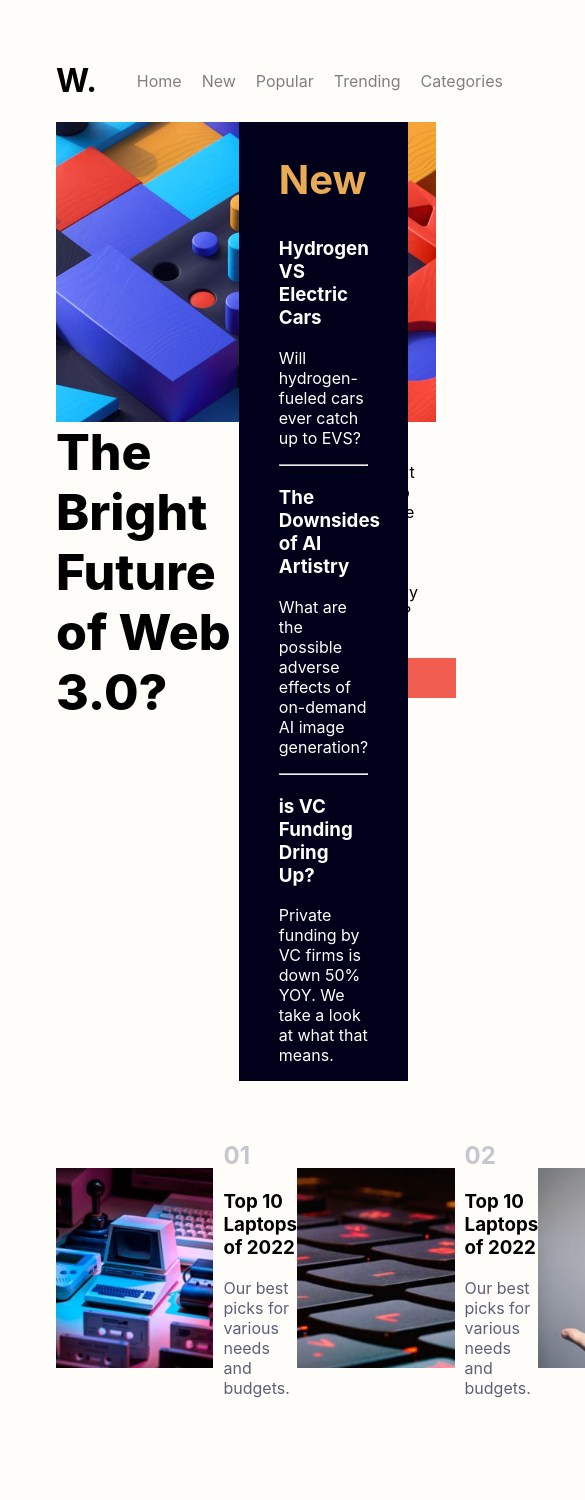
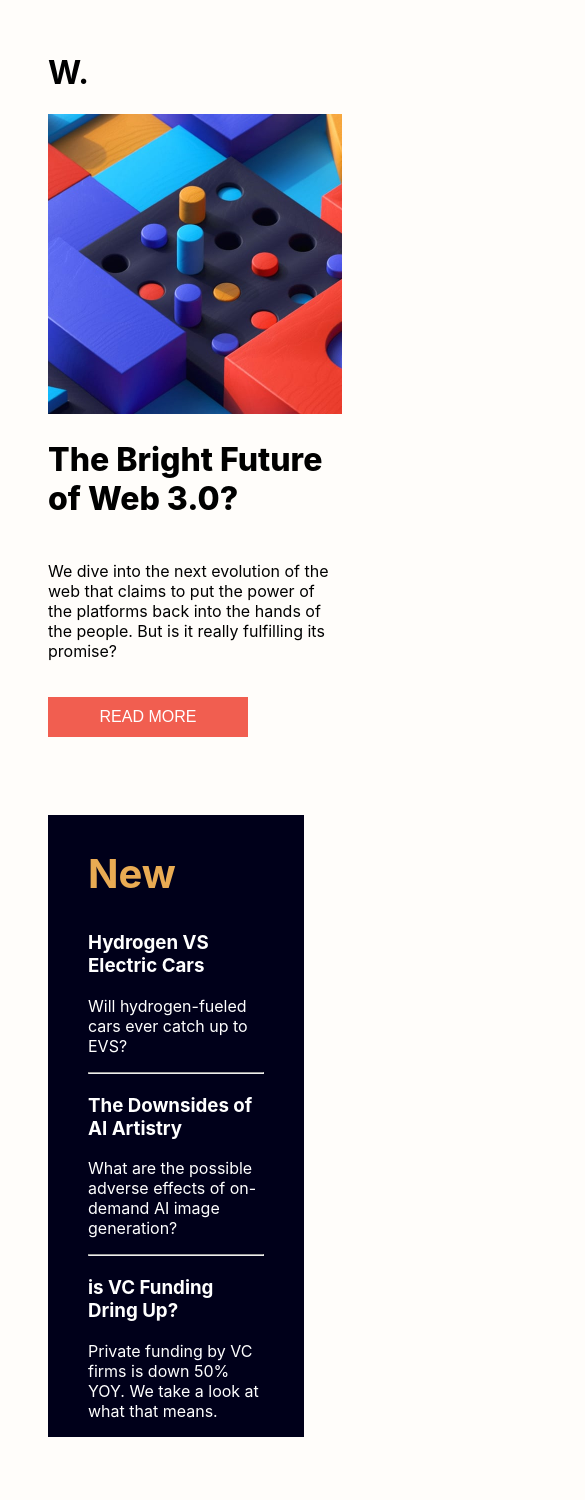
Before and after one commit to eduard50/news-homepageweb, a React (Vite) app: page / in a window 390 px wide. Shown: the top 1500 px of the page, 585 px wide, since content can reach past the window. Before the commit the page ends 1454 px from the top, so only its background shows below. Built offline with nearby package versions, Linux system fonts and the light colour scheme.

Commit message:
Responsive design

```diff
--- a/src/App.css
+++ b/src/App.css
@@ -63,11 +63,6 @@ ul>li{
   align-items: center;
 }
 
-
-.grid-container__main-content__main-text__add_info{
-  padding: 10px;
-}
-
 .grid-container__main-content__main-text > h2 {
   max-width: 280px;
   font-size: 50px;
@@ -87,7 +82,7 @@ ul>li{
 
 .grid-container__side_info{
   padding: 0 40px;
-  grid-column: 2;
+  grid-column:2;
   width: 80%;
   height: 100%;
   background-color: hsl(240, 100%, 5%);
@@ -128,3 +123,60 @@ ul>li{
 .trending-container__content__text > p{
   color: hsl(236, 13%, 42%);
 }
+
+/*Media queries*/
+
+@media all and (max-width:800px){
+
+  body{
+    margin: 0 auto;
+  }
+  .grid-container{
+    display: grid;
+    grid-template-columns: 100%;
+    grid-template-rows: repeat(2, 1fr);
+    gap: 80px;
+  }
+
+  .grid-container__main-content > img{
+    width: 100%;
+    height: 100%;
+    object-fit: cover;
+  }
+
+  .grid-container__main-content__main-text{
+    grid-column: 1;
+    grid-row: 2;
+    display: grid;
+    grid-template-columns: 100%;
+    grid-template-rows: repeat(2, 1fr);
+    align-items: center;
+  }
+
+  .grid-container__main-content__main-text > h2 {
+    font-size: 2rem;
+  }
+
+  .grid-container__side_info{
+    padding: 0 40px;
+    grid-column: 1;
+    grid-row: 2;
+    width: 60%;
+    height: 100%;
+    background-color: hsl(240, 100%, 5%);
+  }
+
+  .trending-container{
+    margin-top: 40px;
+    display: grid;
+    grid-template-columns: 1fr;
+    grid-template-rows: repeat(3, 1fr);
+    gap: 2rem;
+  }
+  /*Menu*/
+
+  nav{
+    display: none;
+  }
+
+}
```
Also changed, not shown: src/assets/images/menu.svg (added).
